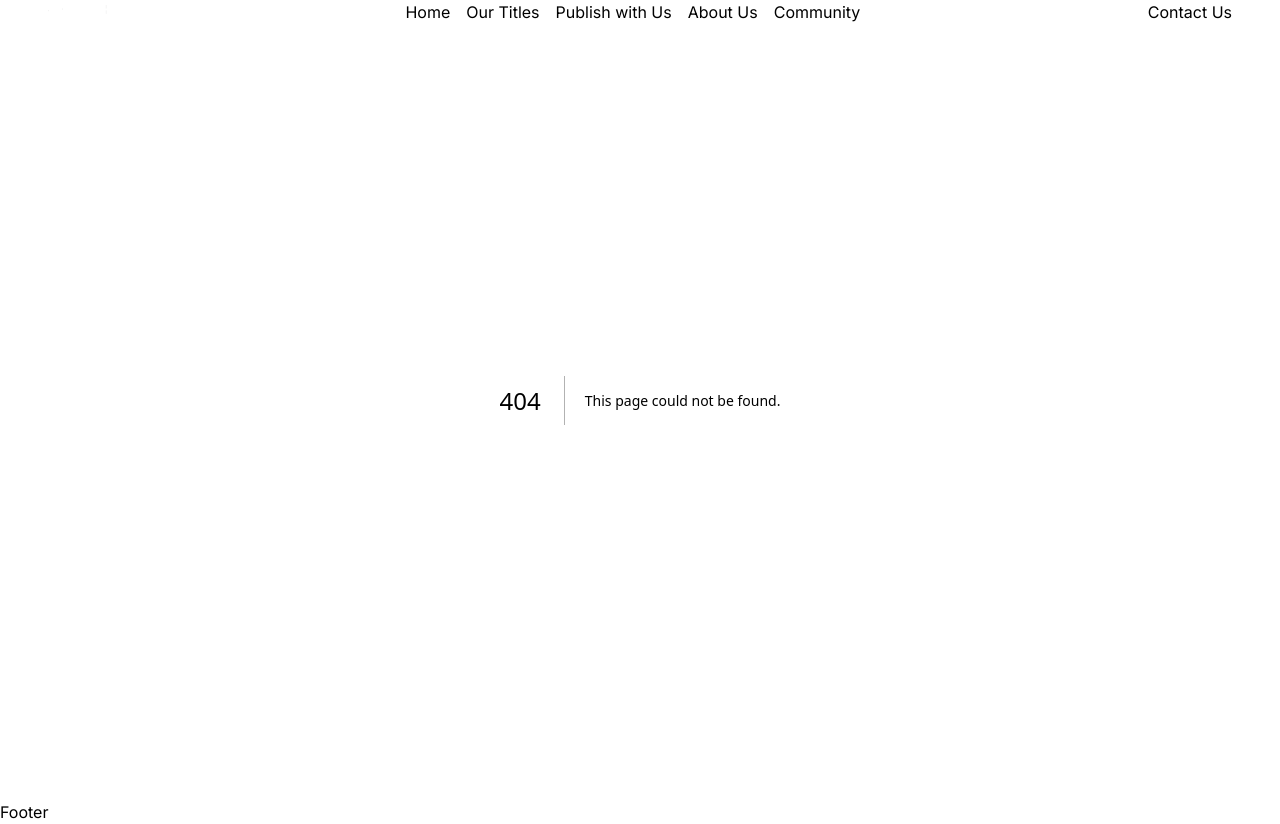
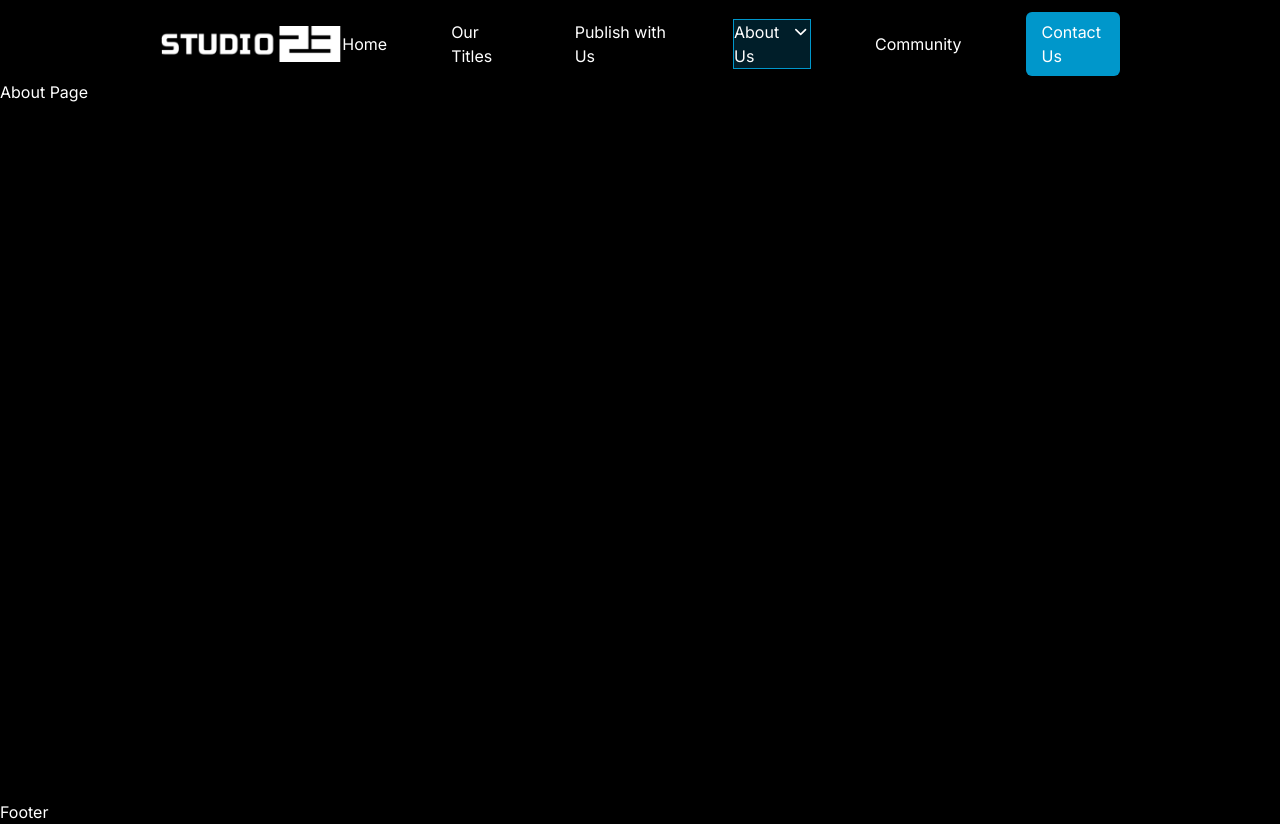
Before and after one commit to Studio-23-xyz/studio23-website, a Next.js app: page /about-us in a window 1280 px wide. Before the commit this address had no page. Built offline with nearby package versions, Linux system fonts and the light colour scheme.

Commit message:
Navbar Initial

```diff
--- a/package.json
+++ b/package.json
@@ -9,9 +9,11 @@
     "lint": "next lint"
   },
   "dependencies": {
+    "classnames": "^2.5.1",
+    "lucide-react": "^0.364.0",
+    "next": "14.1.4",
     "react": "^18",
-    "react-dom": "^18",
-    "next": "14.1.4"
+    "react-dom": "^18"
   },
   "devDependencies": {
     "autoprefixer": "^10.0.1",
--- /dev/null
+++ b/src/app/about-us/page.js
@@ -0,0 +1,7 @@
+import React from "react";
+
+const page = () => {
+  return <div className="min-h-screen pt-20">About Page</div>;
+};
+
+export default page;
--- /dev/null
+++ b/src/app/community/page.js
@@ -0,0 +1,7 @@
+import React from "react";
+
+const page = () => {
+  return <div className="min-h-screen pt-20">Community Page</div>;
+};
+
+export default page;
--- a/src/app/components/Navbar.js
+++ b/src/app/components/Navbar.js
@@ -1,31 +1,218 @@
-import React from "react";
+"use client";
+import React, { useState } from "react";
 import Image from "next/image";
 import Link from "next/link";
+import { usePathname } from "next/navigation";
+import classNames from "classnames";
+import { ChevronDown, LucideMenu } from "lucide-react";
 
 const Navbar = () => {
+  const pathname = usePathname();
+  const [showMenu, setShowmenu] = useState(false);
+
+  const handleToggleMenu = () => {
+    setShowmenu(!showMenu);
+  };
+
   return (
-    <div className="w-full top-0 fixed z-10">
-      <div className="flex md:justify-between md:gap-32 justify-between mx-12">
-        <div className="md:my-auto my-3">
-          <Image
-            src="/assets/studio23_logo_white.png"
-            width={70}
-            height={0}
-            alt="Logo"
-          />
+    <div className="w-full h-16 top-0 fixed z-10">
+      <div className="flex justify-between items-center md:mx-40 mx-10 mt-3">
+        <div>
+          <Link href="/">
+            <Image
+              src="/assets/studio23_logo_white.png"
+              width={500}
+              height={200}
+              alt="Logo"
+              className="w-[150px] md:w-[200px] pl-4 md:pl-0 pt-2 md:pt-0"
+            />
+          </Link>
         </div>
-        <div>
+        <div className="hidden md:flex">
           <nav>
-            <ul className="justify-center hidden md:flex gap-4">
-              <li>Home</li>
-              <li>Our Titles</li>
-              <li>Publish with Us</li>
-              <li>About Us</li>
-              <li>Community</li>
+            <ul className="justify-center hidden md:flex gap-16 items-center">
+              <Link href="/">
+                <li
+                  className={classNames(
+                    "hover:bg-studio_blue/20 hover:border hover:border-studio_blue transition-all",
+                    pathname === "/"
+                      ? "border !border-studio_blue bg-studio_blue/20"
+                      : ""
+                  )}
+                >
+                  Home
+                </li>
+              </Link>
+
+              <Link href="/our-titles">
+                <li
+                  className={classNames(
+                    "hover:bg-studio_blue/20 hover:border hover:border-studio_blue transition-all",
+                    pathname === "/our-titles"
+                      ? "border !border-studio_blue bg-studio_blue/20"
+                      : ""
+                  )}
+                >
+                  Our Titles
+                </li>
+              </Link>
+
+              <Link href="/publishing-with-us">
+                <li
+                  className={classNames(
+                    "hover:bg-studio_blue/20 hover:border hover:border-studio_blue transition-all",
+                    pathname === "/publishing-with-us"
+                      ? "border !border-studio_blue bg-studio_blue/20"
+                      : ""
+                  )}
+                >
+                  Publish with Us
+                </li>
+              </Link>
+
+              <Link href="/about-us">
+                <li
+                  className={classNames(
+                    "hover:bg-studio_blue/20 hover:border hover:border-studio_blue transition-all flex",
+                    pathname === "/about-us"
+                      ? "border !border-studio_blue bg-studio_blue/20"
+                      : ""
+                  )}
+                >
+                  About Us <ChevronDown />
+                </li>
+              </Link>
+
+              <Link href="/community">
+                <li
+                  className={classNames(
+                    "hover:bg-studio_blue/20 hover:border hover:border-studio_blue transition-all",
+                    pathname === "/community"
+                      ? "border !border-studio_blue bg-studio_blue/20"
+                      : ""
+                  )}
+                >
+                  Community
+                </li>
+              </Link>
+
+              <Link href="/contact-us">
+                <div
+                  className={classNames(
+                    "bg-studio_blue px-4 py-2 rounded-md hover:bg-black hover:text-white",
+                    pathname === "/contact-us" ? "bg-black text-white" : ""
+                  )}
+                >
+                  Contact Us
+                </div>
+              </Link>
             </ul>
           </nav>
         </div>
-        <div>Contact Us</div>
+        <div className="md:hidden">
+          <span onClick={handleToggleMenu}>
+            <LucideMenu className="w-8 h-8" />
+
+            {showMenu && (
+              <div className="w-[70%] h-screen absolute top-0 left-0 bg-fiery_black p-4 scroll-hide flex flex-col gap-8">
+                <div>
+                  <Link href="/">
+                    <Image
+                      src="/assets/studio23_logo_white.png"
+                      width={150}
+                      height={200}
+                      alt="Logo"
+                      className=""
+                    />
+                  </Link>
+                </div>
+                <div>
+                  <nav>
+                    <ul className="justify-center flex flex-col gap-4">
+                      <Link href="/">
+                        <li
+                          className={classNames(
+                            "hover:bg-studio_blue/20 hover:border hover:border-studio_blue transition-all",
+                            pathname === "/"
+                              ? "border !border-studio_blue bg-studio_blue/20"
+                              : ""
+                          )}
+                        >
+                          Home
+                        </li>
+                      </Link>
+
+                      <Link href="/our-titles">
+                        <li
+                          className={classNames(
+                            "hover:bg-studio_blue/20 hover:border hover:border-studio_blue transition-all",
+                            pathname === "/our-titles"
+                              ? "border !border-studio_blue bg-studio_blue/20"
+                              : ""
+                          )}
+                        >
+                          Our Titles
+                        </li>
+                      </Link>
+
+                      <Link href="/publishing-with-us">
+                        <li
+                          className={classNames(
+                            "hover:bg-studio_blue/20 hover:border hover:border-studio_blue transition-all",
+                            pathname === "/publishing-with-us"
+                              ? "border !border-studio_blue bg-studio_blue/20"
+                              : ""
+                          )}
+                        >
+                          Publish with Us
+                        </li>
+                      </Link>
+
+                      <Link href="/about-us">
+                        <li
+                          className={classNames(
+                            "hover:bg-studio_blue/20 hover:border hover:border-studio_blue transition-all flex",
+                            pathname === "/about-us"
+                              ? "border !border-studio_blue bg-studio_blue/20"
+                              : ""
+                          )}
+                        >
+                          About Us <ChevronDown />
+                        </li>
+                      </Link>
+
+                      <Link href="/community">
+                        <li
+                          className={classNames(
+                            "hover:bg-studio_blue/20 hover:border hover:border-studio_blue transition-all",
+                            pathname === "/community"
+                              ? "border !border-studio_blue bg-studio_blue/20"
+                              : ""
+                          )}
+                        >
+                          Community
+                        </li>
+                      </Link>
+
+                      <Link href="/contact-us">
+                        <div
+                          className={classNames(
+                            "bg-studio_blue px-4 py-2 rounded-md hover:bg-black hover:text-white",
+                            pathname === "/contact-us"
+                              ? "bg-black text-white"
+                              : ""
+                          )}
+                        >
+                          Contact Us
+                        </div>
+                      </Link>
+                    </ul>
+                  </nav>
+                </div>
+              </div>
+            )}
+          </span>
+        </div>
       </div>
     </div>
   );
--- /dev/null
+++ b/src/app/contact-us/page.js
@@ -0,0 +1,7 @@
+import React from "react";
+
+const page = () => {
+  return <div className="min-h-screen pt-20">Contact Page</div>;
+};
+
+export default page;
--- /dev/null
+++ b/src/app/our-titles/page.js
@@ -0,0 +1,7 @@
+import React from "react";
+
+const page = () => {
+  return <div className="min-h-screen pt-20">Our Titles Page</div>;
+};
+
+export default page;
--- a/src/app/page.js
+++ b/src/app/page.js
@@ -1,5 +1,5 @@
 import Image from "next/image";
 
 export default function Home() {
-  return <div>Home Page</div>;
+  return <div className="min-h-screen pt-20">Home Page</div>;
 }
--- /dev/null
+++ b/src/app/publishing-with-us/page.js
@@ -0,0 +1,7 @@
+import React from "react";
+
+const page = () => {
+  return <div className="min-h-screen pt-20">Publishing Page</div>;
+};
+
+export default page;
--- a/tailwind.config.js
+++ b/tailwind.config.js
@@ -12,6 +12,13 @@ module.exports = {
         "gradient-conic":
           "conic-gradient(from 180deg at 50% 50%, var(--tw-gradient-stops))",
       },
+      colors: {
+        slate_gray: "#1b222c",
+        fiery_black: "#12151c",
+        crimson_red: "#661b1c",
+        brick_red: "#531516",
+        studio_blue: "#0097CB",
+      },
     },
   },
   plugins: [],
```
Also changed, not shown: 1 other file (tests, documents, lock files or other folders).
